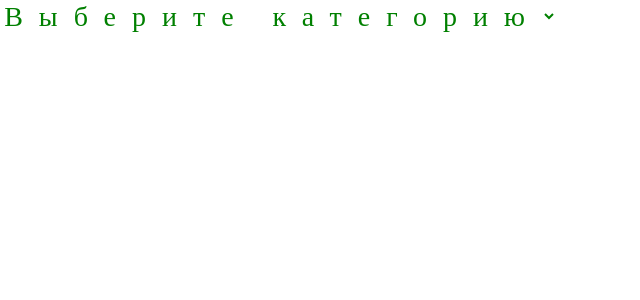
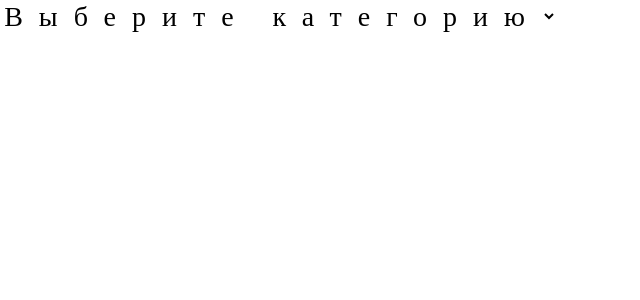
Before and after one commit to by-Egorov/guess-the-word, a React (Create React App) app: page / in a window 1280 px wide. Shown: the top 300 px of the page, without its empty margins (0-640 px from the left). Built offline with nearby package versions, Linux system fonts and the light colour scheme; a web font is replaced by a local one.

Commit message:
version 1.0

```diff
--- a/src/App.jsx
+++ b/src/App.jsx
@@ -26,10 +26,6 @@ const App = () => {
 	const [inCorrectLetters, setInCorrectLetters] = useState([])
 	// Случайное слово
 	const [word, setWord] = useState([])
-	// Случайная категория
-	const [category, setCategory] = useState([])
-	// Видимые буквы
-	const [visibleLetters, setVisibleLetters] = useState([])
 	// Выбор категории
 	const [selectedCategory, setSelectedCategory] = useState(null)
 	// Кол-во неугаданных букв
@@ -55,7 +51,6 @@ const App = () => {
 		const wordList = wordCategory.words
 		const wordShow = wordList[Math.floor(Math.random() * wordList.length)]
 
-		setCategory(wordCategory.category)
 		const generateHiddenLetters = () => {
 			const lettersArray = wordShow.split('')
 
@@ -79,9 +74,6 @@ const App = () => {
 					{visibleLetters.includes(letter) ? letter : letter}
 				</div>
 			))
-
-			// Устанавливаем две отображаемые буквы в состояние
-			setVisibleLetters(visibleLetters)
 
 			setCorrectLetters(prevCorrectLetters => {
 				const newCorrectLetters = [...prevCorrectLetters, ...visibleLetters]
@@ -199,7 +191,9 @@ const App = () => {
 					</div>
 					<div className='field'>
 						<div className='field__word'>
-							<div className={`field__word_hidden_item ${defeat ? 'check' : ''}`}>
+							<div
+								className={`field__word_hidden_item ${defeat ? 'check' : ''}`}
+							>
 								{defeat ? arrWord : word}
 							</div>
 						</div>
--- a/src/index.scss
+++ b/src/index.scss
@@ -59,7 +59,6 @@
 		background-color: transparent;
 		border: none;
 		text-align: center;
-		color: green;
 		font-size: 28px;
 		letter-spacing: 1rem;
 
@@ -70,8 +69,8 @@
 		@include tablets {
 			position: absolute;
 			top: 50%;
-			left: 25%;
-			font-size: 16px;
+			left: 15%;
+			font-size: 28px;
 		}
 	}
 	&__word {
```
